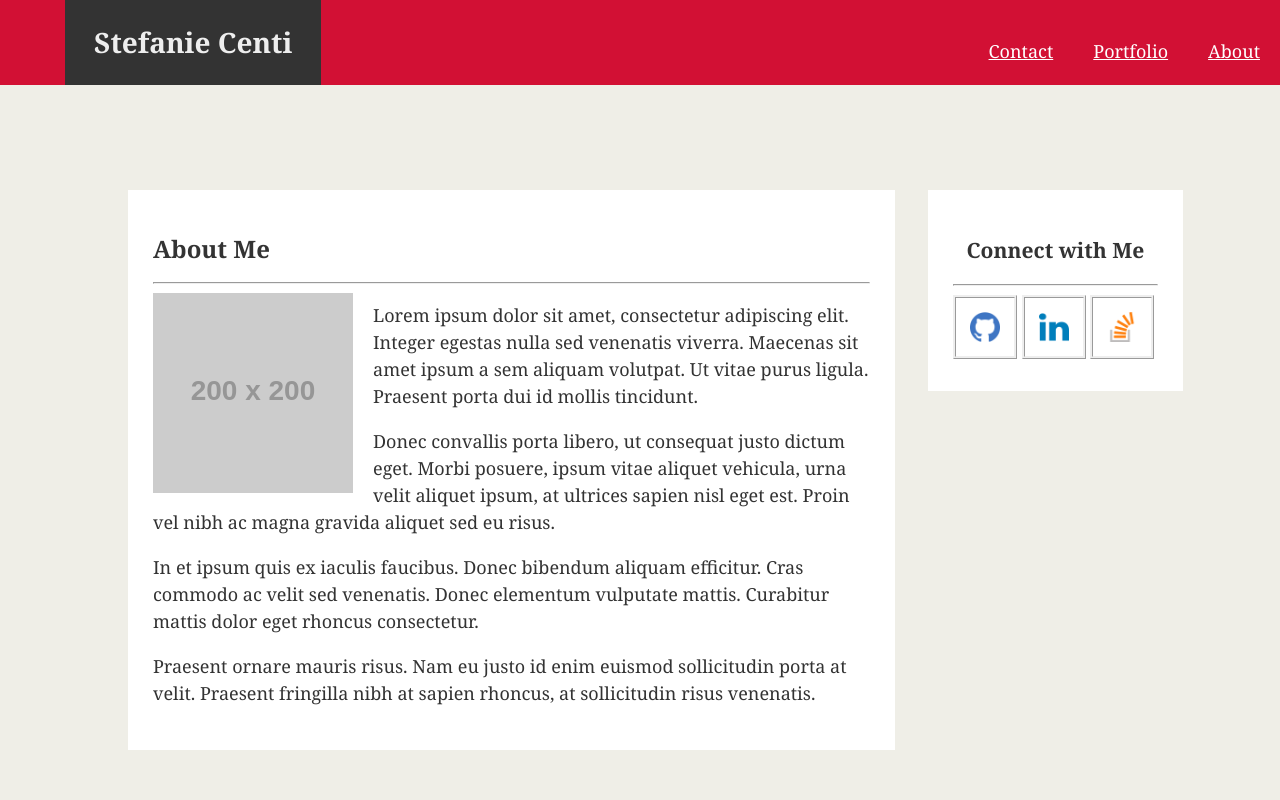
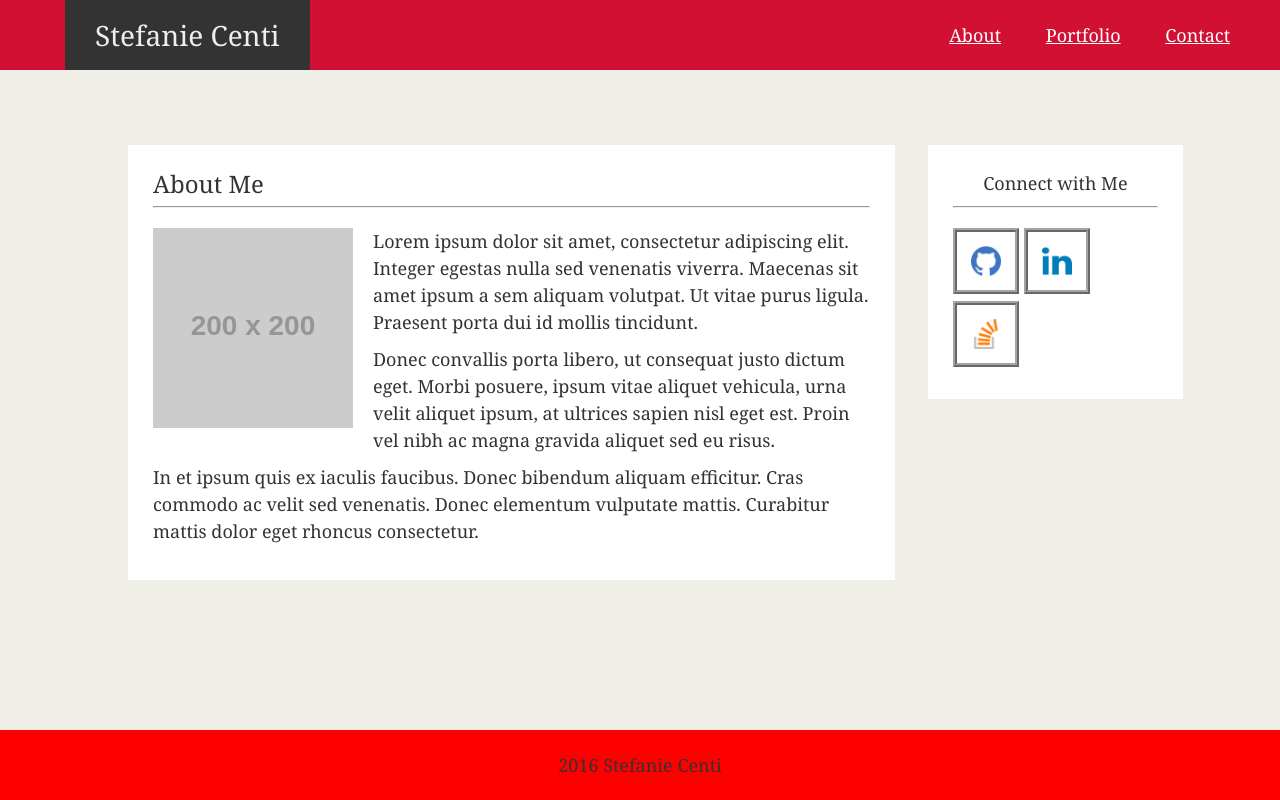
Before and after one commit to stefcenti/class-oct-2016, a PHP site: page /portfolio.html in a window 1280 px wide. Run offline with PHP 8.4, Linux system fonts and the light colour scheme; grey boxes labelled with a size stand in for pictures from a placeholder-image service; some libraries are stand-ins or nearby versions.

Commit message:
added sticky footer.

```diff
--- a/week01-html-css-git/homework/basic-portfolio/assets/css/style.css
+++ b/week01-html-css-git/homework/basic-portfolio/assets/css/style.css
@@ -6,8 +6,13 @@ Flip between this css file and the HTML to see how things line up.
 Experiment with deleting lines of code from the CSS to see how it affects the webpage when you refresh in the browser.
 
 */
+html {
+	height: 100%;
+}
 
 body {
+	display: flex;
+	flex-direction: column;
 	margin: 0;
 	padding: 0;
 	background: #efeee7;
@@ -20,14 +25,16 @@ body {
 header {
 	background: #d21034;
 	position: relative;
-	overflow: auto;
+	line-height: 70px;
+	overflow: hidden;
 	width: 100%;
 }
 
 h1 {
 	background: #333333;
-	padding: 29px;
-	color: #eee;
+    padding: 0 30px;
+    line-height: 70px;
+   	color: #eee;
 	margin: 0;
 	font-size: 28px;
 	text-align: center;
@@ -44,15 +51,24 @@ h3 {
 	text-align: center;
 }
 
+hr {
+	margin-bottom: 20px;
+}
+
 a {
 	/*color: #d21034;*/
 	color: white;
 }
 
+p {
+	margin-bottom: 10px;
+}
+
 .container {
+	flex: 2;
 	width: 1024px;
 	position: relative;
-	top: 80px;
+	top: 50px;
 	margin: 25px auto;
 }
 
@@ -67,8 +83,12 @@ a {
 	padding: 25px;
 }
 
+#contact-info {
+	float: right;
+	margin-right: 30px;
+}
+
 #contact-info li {
-	float: right;
 	list-style-type: none;
 	display: inline;
 	margin: 20px;
@@ -89,8 +109,19 @@ a {
 }
 
 .icon {
+	border-width: 4px;
+    border-color: rgba(128, 128, 128, 0.71);
 	border-style: ridge;
 	width: 30px;
 	height: 30px;
 	padding: 14px;
 }
+
+footer {
+	background-color: red;
+	width: 100%;
+	line-height: 70px;
+	text-align: center;
+	position: fixed;
+	bottom: 0;
+}
--- a/week01-html-css-git/homework/basic-portfolio/portfolio.html
+++ b/week01-html-css-git/homework/basic-portfolio/portfolio.html
@@ -1,8 +1,9 @@
 <!DOCTYPE html>
 <html>
 <head>
+	<meta charset="UTF-8">
 	<title>Stefanie Centi</title>
-
+	<link rel="stylesheet" type="text/css" href="assets/css/reset.css">
 	<!-- This critical line points your HTML to the CSS file. Notice the "relative" pathway  -->
 	<link rel="stylesheet" type="text/css" href="assets/css/style.css">
 </head>
@@ -31,19 +32,20 @@
 			<p>Donec convallis porta libero, ut consequat justo dictum eget. Morbi posuere, ipsum vitae aliquet vehicula, urna velit aliquet ipsum, at ultrices sapien nisl eget est. Proin vel nibh ac magna gravida aliquet sed eu risus.</p>
 
 			<p>In et ipsum quis ex iaculis faucibus. Donec bibendum aliquam efficitur. Cras commodo ac velit sed venenatis. Donec elementum vulputate mattis. Curabitur mattis dolor eget rhoncus consectetur.</p>
-
+<!--
 			<p>Praesent ornare mauris risus. Nam eu justo id enim euismod sollicitudin porta at velit. Praesent fringilla nibh at sapien rhoncus, at sollicitudin risus venenatis.</p>
-
+-->
 		</section>
 
 		<section id="social-info">
 			<h3>Connect with Me</h3>
 			<hr>
-			<img src="assets/images/gh-icon-32x32.png" class="icon">
-			<img src="assets/images/li-icon-32x32.png" class="icon">
-			<img src="assets/images/so-icon-32x32.png" class="icon">
+			<img src="assets/images/gh-icon-32x32.png" class="icon" alt="GitHub">
+			<img src="assets/images/li-icon-32x32.png" class="icon" alt="LinkedIn">
+			<img src="assets/images/so-icon-32x32.png" class="icon" alt="StackOverflow">
 		</section>
 	</div>
 
+	<footer>2016 Stefanie Centi</footer>
 </body>
 </html>
```
